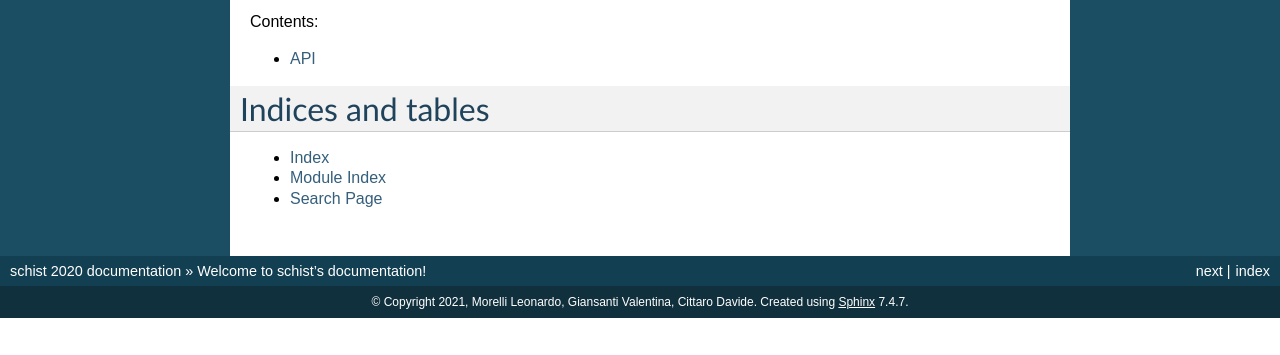
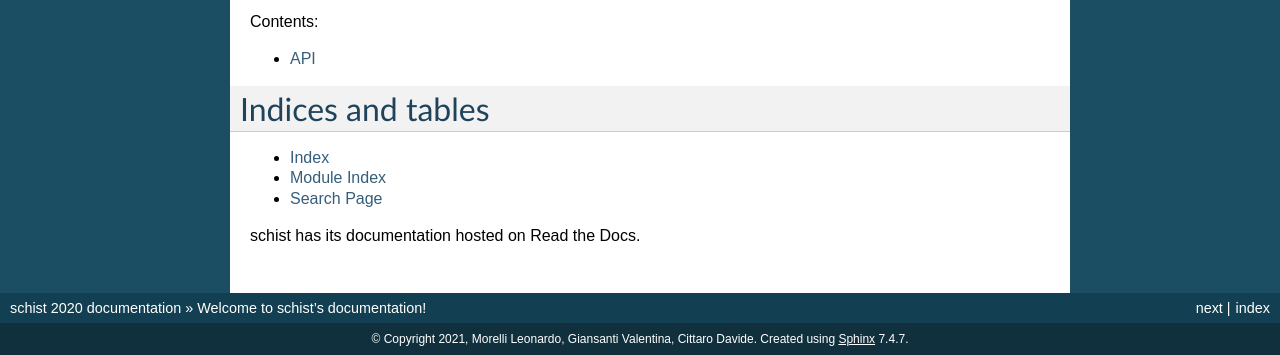
Before and after one commit to dawe/schist, a Sphinx documentation site: the page built from docs/source/index.rst, in a window 1280 px wide and 900 px high, scrolled down 745 px, cut to the strip 545-900 px from the top of the window. Built offline with Sphinx 7.4.7, drawn with Linux system fonts in a browser that asks for light colours; before the commit the page ends 1608 px from its top, so only the background shows below that.

Commit message:
Update index.rst

```diff
--- a/docs/source/index.rst
+++ b/docs/source/index.rst
@@ -40,3 +40,5 @@ Indices and tables
 * :ref:`genindex`
 * :ref:`modindex`
 * :ref:`search`
+
+schist has its documentation hosted on Read the Docs.
```
